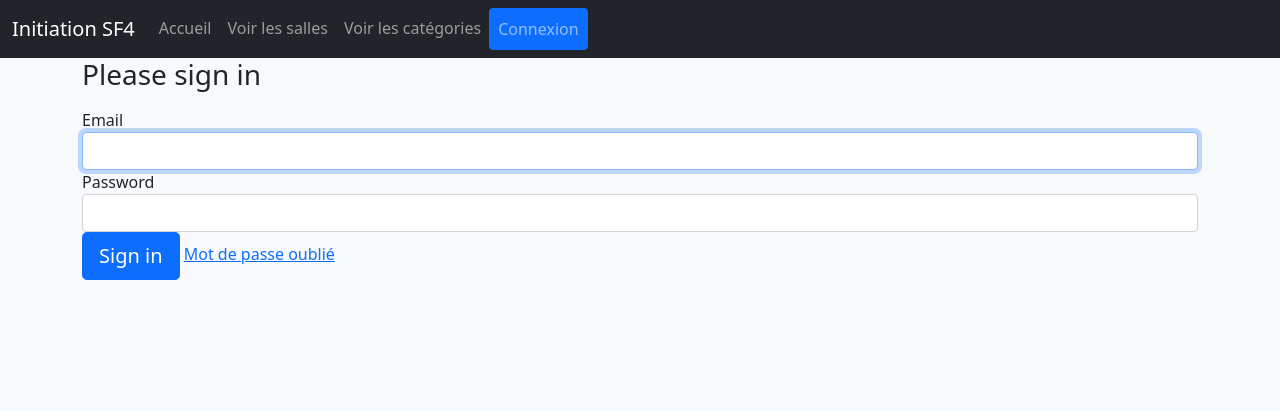
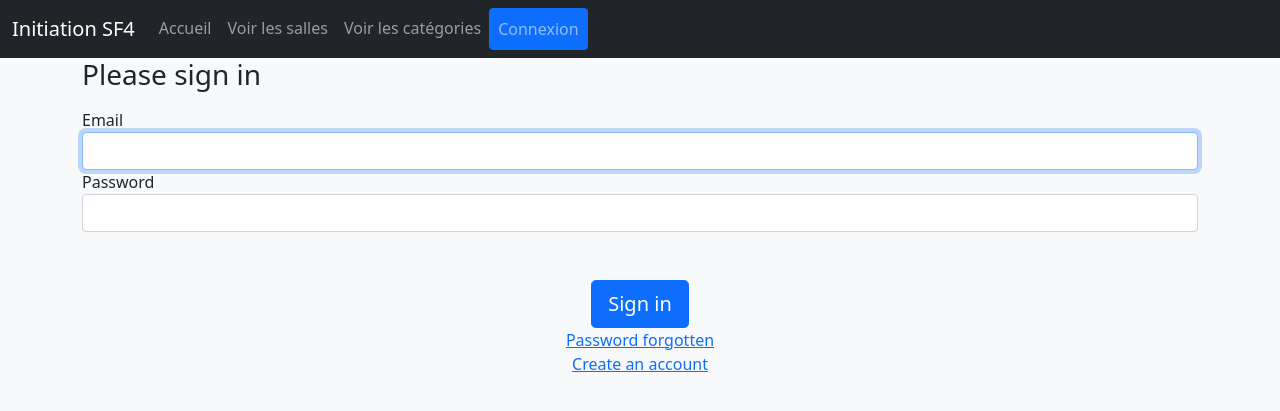
Before and after one commit to tekebim/intro-sf4-M1TL, a Symfony app: template templates/security/login.html.twig in a window 1280 px wide. Shown: the top 411 px of the page. Run offline with Twig, Linux system fonts and the light colour scheme; the template is opened without the code that fills it, so the values that code supplies are empty; some libraries are stand-ins or nearby versions.

Commit message:
:zap: styles(security): add link to register on login form

```diff
--- a/templates/registration/_registrationForm.html.twig
+++ b/templates/registration/_registrationForm.html.twig
@@ -45,7 +45,7 @@
 </div>
 <div class="mb-3 row text-center">
     <div class="form-group">
-        <button type="submit" class="btn btn-primary">S'enregister</button>
+        <button type="submit" class="btn btn-primary">Register</button>
     </div>
 </div>
 {{ form_end(registrationForm) }}
--- a/templates/security/login.html.twig
+++ b/templates/security/login.html.twig
@@ -37,11 +37,14 @@
             </div>
             #}
 
-            <button class="btn btn-lg btn-primary" type="submit">
-                Sign in
-            </button>
+            <div class="text-center m-5">
+                <button class="btn btn-lg btn-primary" type="submit">
+                    Sign in
+                </button>
 
-            <a href="{{ path('app_forgot_password_request') }}">Mot de passe oublié</a>
+                <a class="d-block" href="{{ path('app_forgot_password_request') }}">Password forgotten</a>
+                <a class="d-block" href="{{ path('app_register') }}">Create an account</a>
+            </div>
         </form>
     </div>
 {% endblock %}
```
